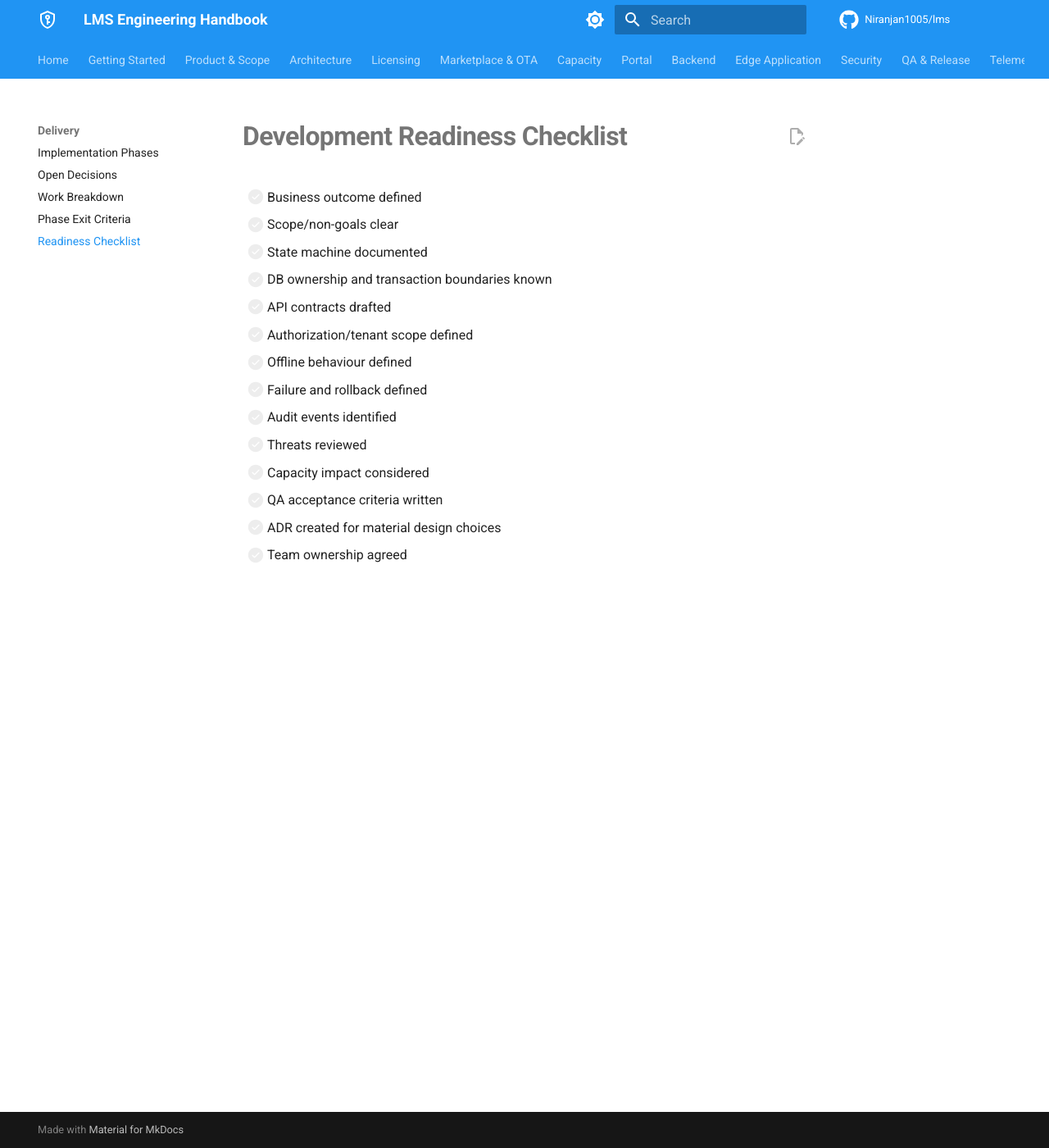
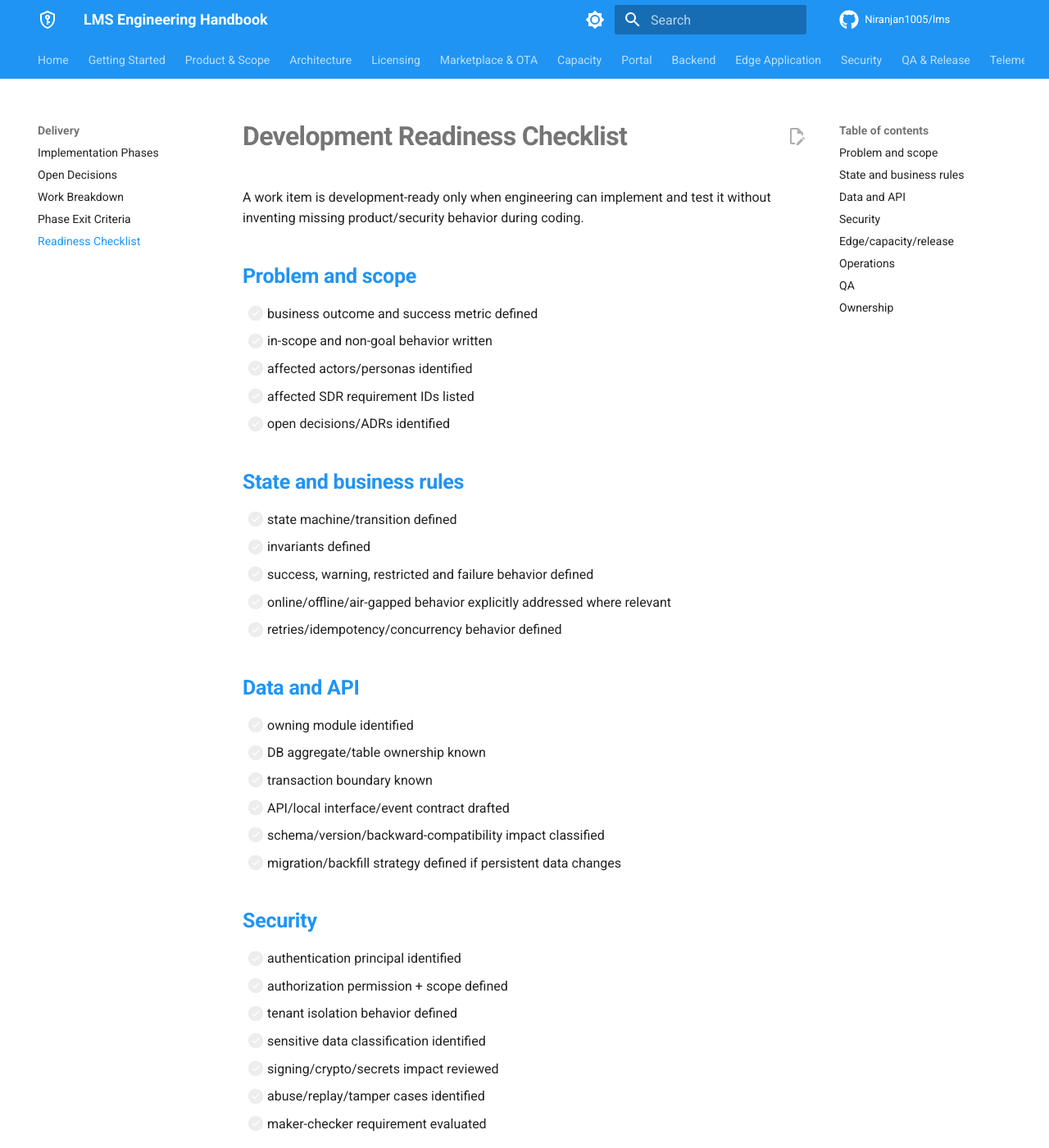
Before and after one commit to Niranjan1005/lms, an MkDocs documentation site: the page built from docs/delivery/readiness-checklist.md, in a window 1280 px wide and 1400 px high. Shown: the whole window at 82% size. Built offline with MkDocs 1.6.1 and Material for MkDocs 9.7.7, drawn with Linux system fonts in a browser that asks for light colours; comment, search, counter and statistics services are not loaded; some of the changed text lies outside the part shown.

Commit message:
docs: deepen development readiness criteria

```diff
--- a/docs/delivery/readiness-checklist.md
+++ b/docs/delivery/readiness-checklist.md
@@ -1,16 +1,70 @@
 # Development Readiness Checklist
 
-- [ ] Business outcome defined
-- [ ] Scope/non-goals clear
-- [ ] State machine documented
-- [ ] DB ownership and transaction boundaries known
-- [ ] API contracts drafted
-- [ ] Authorization/tenant scope defined
-- [ ] Offline behaviour defined
-- [ ] Failure and rollback defined
-- [ ] Audit events identified
-- [ ] Threats reviewed
-- [ ] Capacity impact considered
-- [ ] QA acceptance criteria written
-- [ ] ADR created for material design choices
-- [ ] Team ownership agreed
+A work item is development-ready only when engineering can implement and test it without inventing missing product/security behavior during coding.
+
+## Problem and scope
+
+- [ ] business outcome and success metric defined
+- [ ] in-scope and non-goal behavior written
+- [ ] affected actors/personas identified
+- [ ] affected SDR requirement IDs listed
+- [ ] open decisions/ADRs identified
+
+## State and business rules
+
+- [ ] state machine/transition defined
+- [ ] invariants defined
+- [ ] success, warning, restricted and failure behavior defined
+- [ ] online/offline/air-gapped behavior explicitly addressed where relevant
+- [ ] retries/idempotency/concurrency behavior defined
+
+## Data and API
+
+- [ ] owning module identified
+- [ ] DB aggregate/table ownership known
+- [ ] transaction boundary known
+- [ ] API/local interface/event contract drafted
+- [ ] schema/version/backward-compatibility impact classified
+- [ ] migration/backfill strategy defined if persistent data changes
+
+## Security
+
+- [ ] authentication principal identified
+- [ ] authorization permission + scope defined
+- [ ] tenant isolation behavior defined
+- [ ] sensitive data classification identified
+- [ ] signing/crypto/secrets impact reviewed
+- [ ] abuse/replay/tamper cases identified
+- [ ] maker-checker requirement evaluated
+
+## Edge/capacity/release
+
+- [ ] local enforcement boundary identified
+- [ ] capacity impact assessed
+- [ ] compatibility/release/model dependencies known
+- [ ] upgrade/rollback behavior defined
+- [ ] representative hardware/environment needs identified
+
+## Operations
+
+- [ ] required audit events identified
+- [ ] logs/metrics/alerts identified
+- [ ] failure/recovery/runbook impact identified
+- [ ] external integrations and retry behavior identified
+
+## QA
+
+- [ ] acceptance criteria written
+- [ ] happy/negative/security tests defined
+- [ ] migration/upgrade/rollback tests defined where applicable
+- [ ] offline and fault-injection tests defined where applicable
+- [ ] test data/fixtures/environment available
+
+## Ownership
+
+- [ ] engineering owner
+- [ ] product/business approver
+- [ ] QA owner
+- [ ] security/operations reviewer where risk requires it
+
+If any mandatory item is unknown, the story remains discovery/design work rather than silently becoming an implementation assumption.
```
